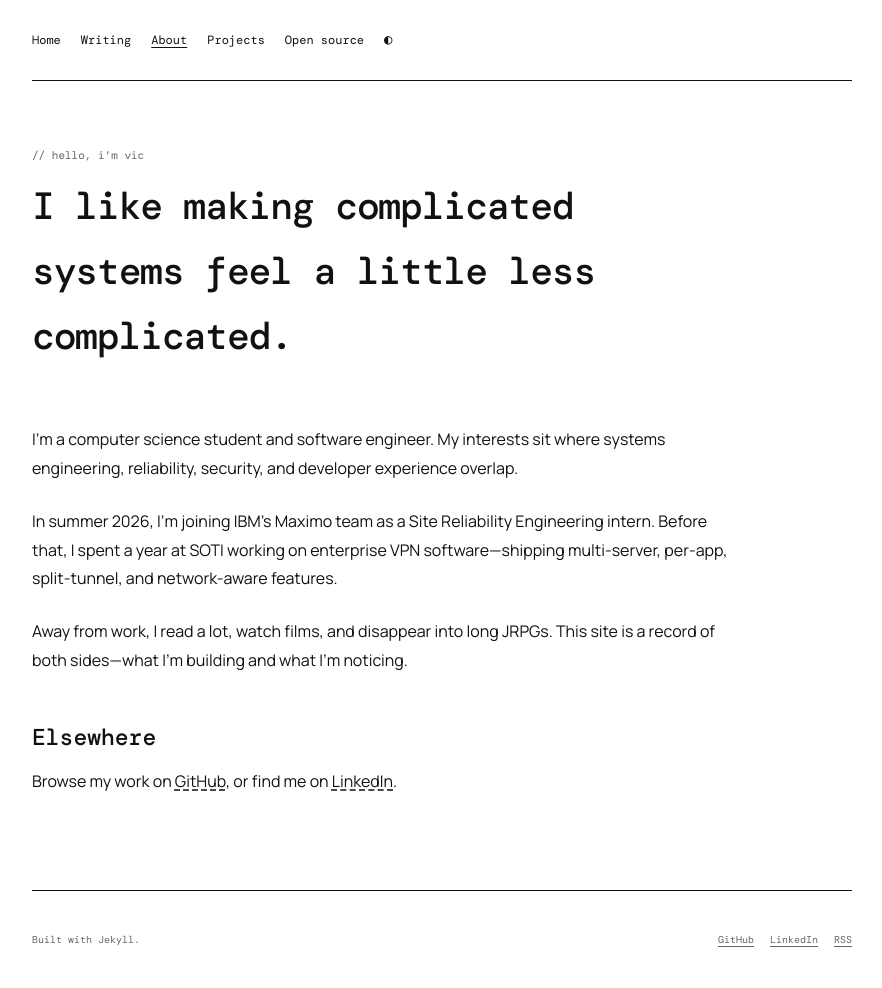
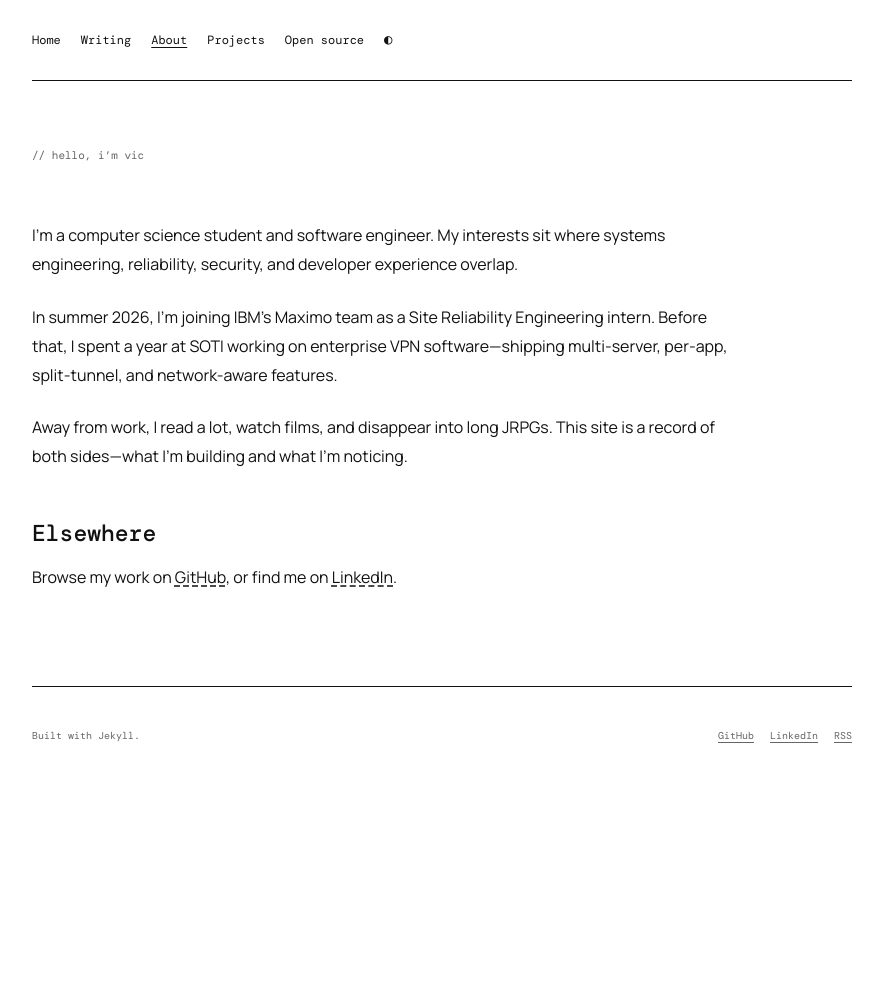
Before and after one commit to vichekaoeun/vichekaoeun.github.io, a Jekyll site: the page built from about.md, in a window 1280 px wide. Shown: the whole page, without its empty margins (198-1080 px from the left). Built offline with Jekyll 4.4.1, drawn with Linux system fonts in a browser that asks for light colours; after the commit the page ends 900 px from its top, so only the background shows below that.

Commit message:
Update _data/about.yml (via Pages CMS)

```diff
--- a/_data/about.yml
+++ b/_data/about.yml
@@ -1,6 +1,12 @@
-heading: I like making complicated systems feel a little less complicated.
-intro: I’m a computer science student and software engineer. My interests sit where systems engineering, reliability, security, and developer experience overlap.
-work: In summer 2026, I’m joining IBM’s Maximo team as a Site Reliability Engineering intern. Before that, I spent a year at SOTI working on enterprise VPN software—shipping multi-server, per-app, split-tunnel, and network-aware features.
-personal: Away from work, I read a lot, watch films, and disappear into long JRPGs. This site is a record of both sides—what I’m building and what I’m noticing.
+intro: I’m a computer science student and software engineer. My interests sit
+  where systems engineering, reliability, security, and developer experience
+  overlap.
+work: In summer 2026, I’m joining IBM’s Maximo team as a Site Reliability
+  Engineering intern. Before that, I spent a year at SOTI working on enterprise
+  VPN software—shipping multi-server, per-app, split-tunnel, and network-aware
+  features.
+personal: Away from work, I read a lot, watch films, and disappear into long
+  JRPGs. This site is a record of both sides—what I’m building and what I’m
+  noticing.
 github: https://github.com/vichekaoeun
 linkedin: https://www.linkedin.com/in/vichekaoeun/
```
